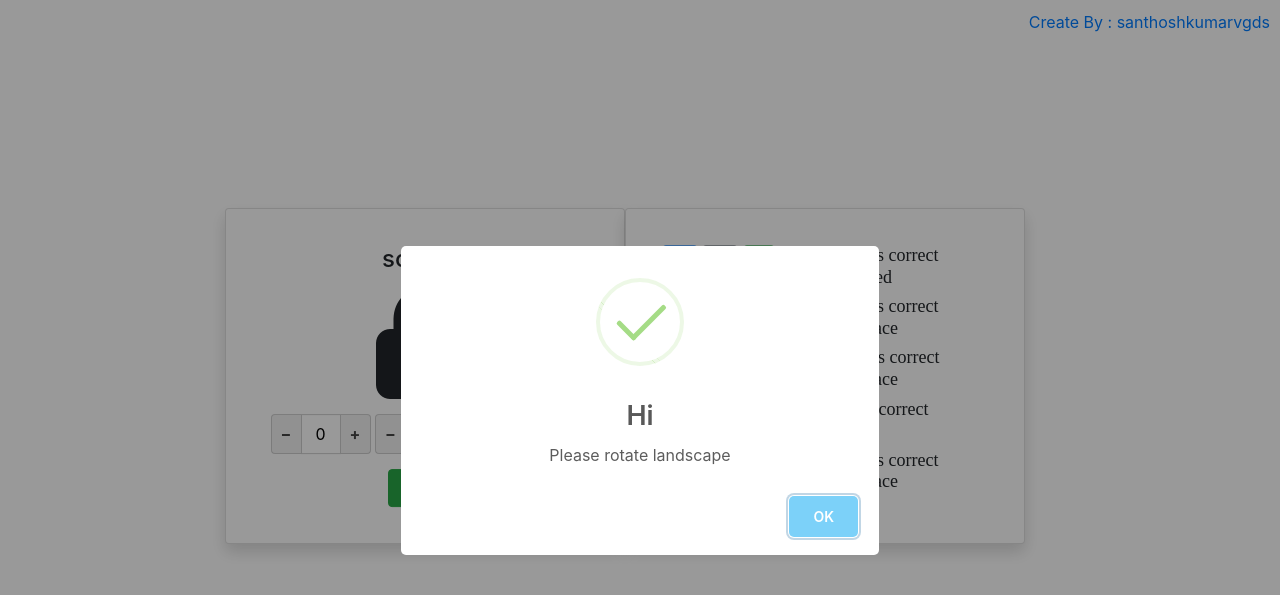
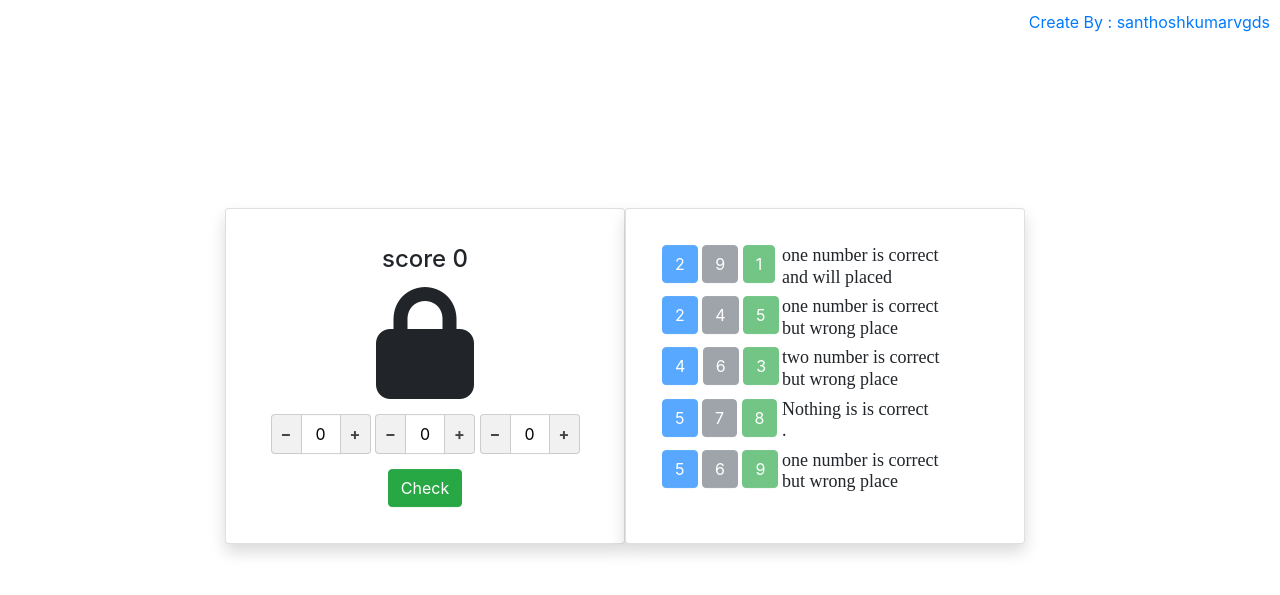
Before and after one commit to santhoshkumarvgds/track-code, a plain HTML site: page first.html in a window 1280 px wide. Drawn offline with nearby package versions, Linux system fonts and the light colour scheme.

Commit message:
Update first.html

```diff
--- a/first.html
+++ b/first.html
@@ -228,6 +228,6 @@ inputNumber($('#three'));
                alert("Nothing correct");
            }
             }
-       swal("Hi", "Please rotate landscape", "success");
+
     </script>
 </html>
```
